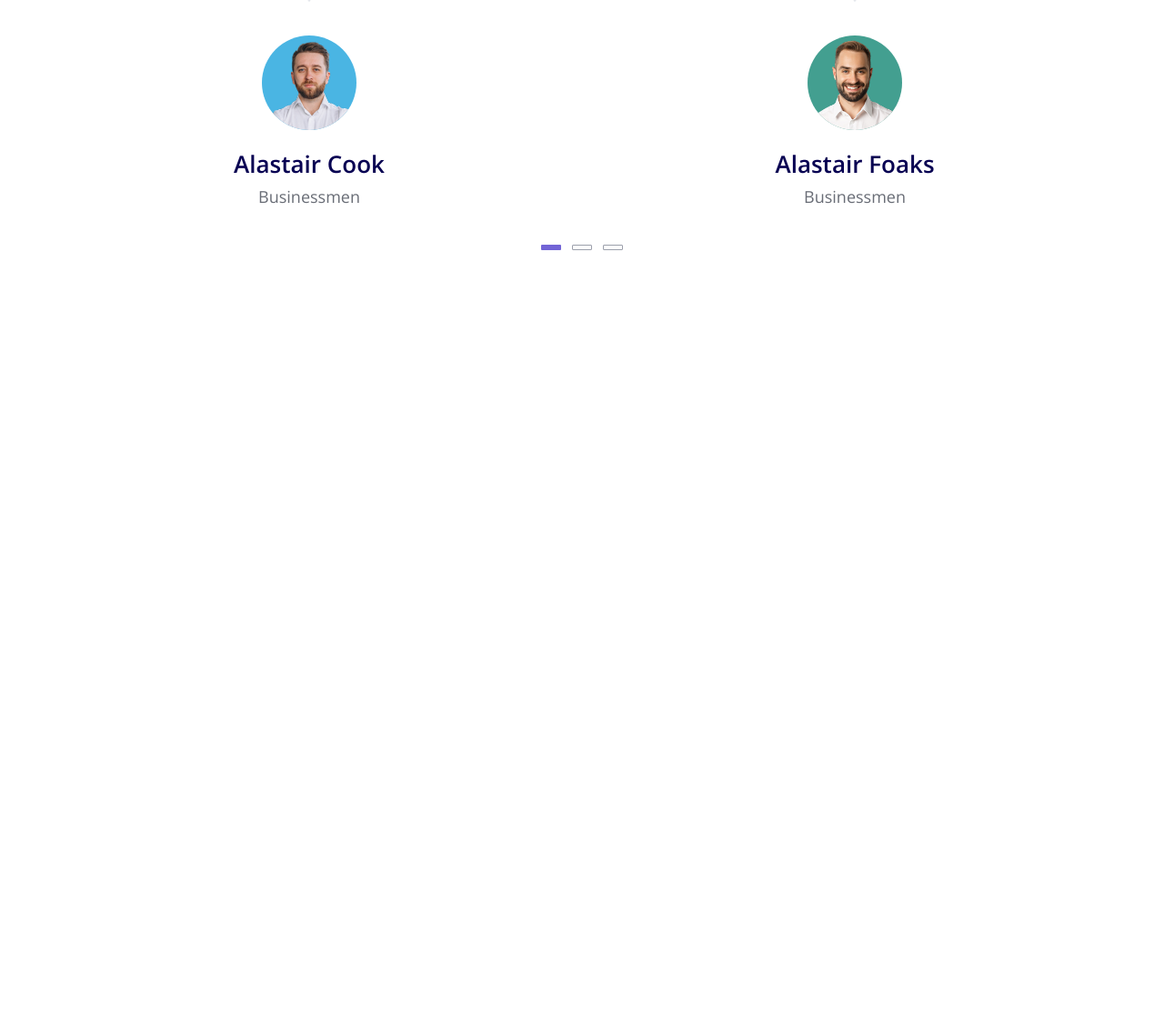
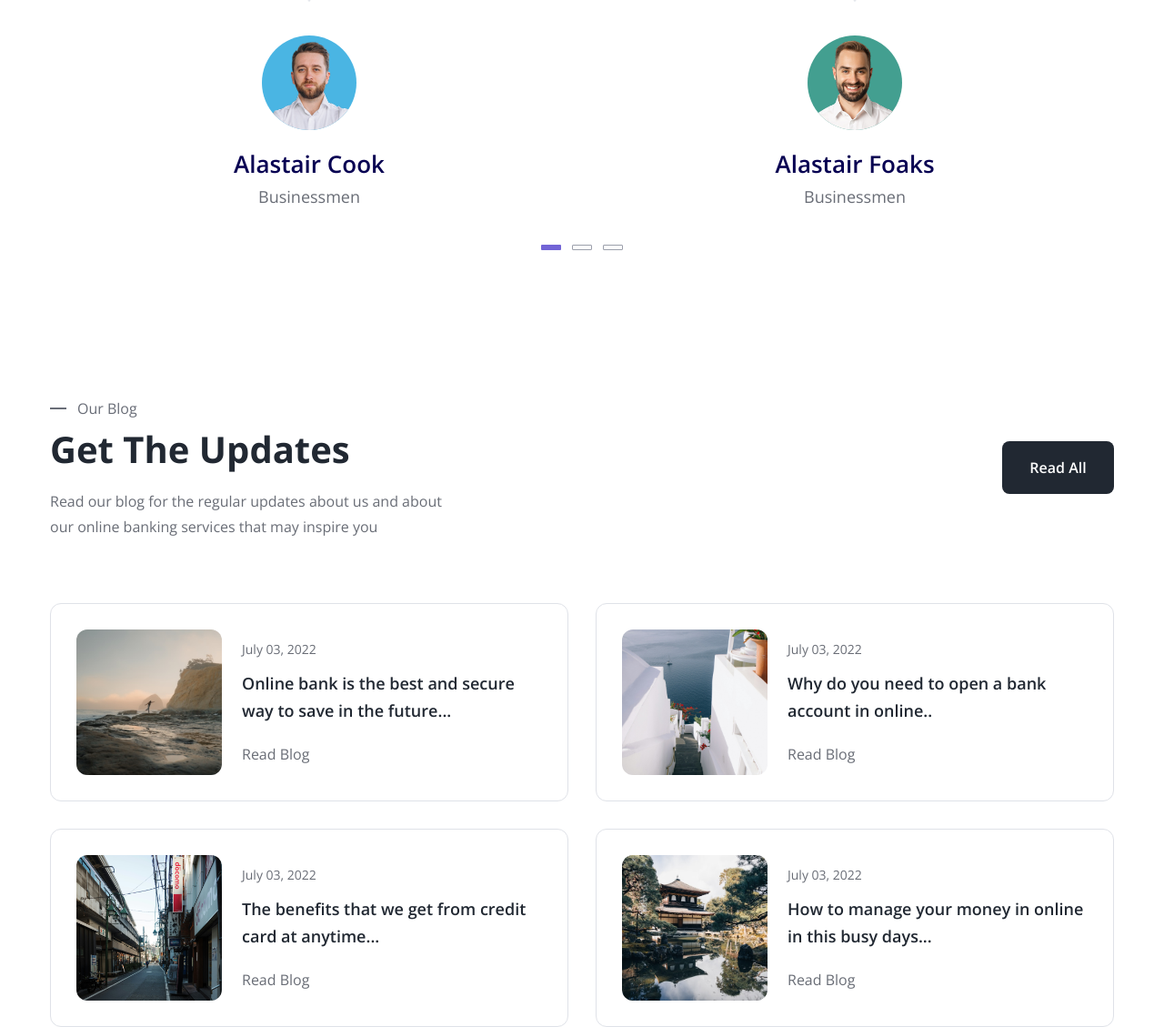
Before and after one commit to hoppv04/html_css_pro_project_5, a plain HTML site: page index.html in a window 1280 px wide. Shown: the part 3623-4752 px from the top of the page at 91% size. Before the commit the page ends 3898 px from the top, so only its background shows below. Drawn offline with nearby package versions, Linux system fonts and the light colour scheme.

Commit message:
add blog ui

```diff
--- a/asset/css/styles.css
+++ b/asset/css/styles.css
@@ -1026,3 +1026,96 @@ section + section {
   border-color: transparent;
   background-color: #7264d6;
 }
+
+/* Blog */
+.blog__header {
+  display: flex;
+  align-items: center;
+}
+
+.blog__header-content {
+  width: 435px;
+  flex-shrink: 0;
+}
+
+.blog__heading {
+  margin-top: 6px;
+}
+
+.blog__desc {
+  margin-top: 18px;
+  font-size: 1.6rem;
+  line-height: 1.75;
+}
+
+.blog__read-all {
+  margin-left: auto;
+  min-width: 123px;
+}
+
+.blog__list {
+  margin-top: 70px;
+  display: grid;
+  grid-template-columns: repeat(2, 1fr);
+  gap: 30px;
+}
+
+.blog__item {
+  padding: 28px;
+  display: flex;
+  align-items: center;
+  gap: 22px;
+  border-radius: 12px;
+  background: #fff;
+  border: 1px solid #dfe2e8;
+  transition: 0.5s;
+}
+
+.blog__item:hover {
+  border-color: transparent;
+  box-shadow: 0 20px 50px 0 rgba(0, 0, 0, 0.07);
+}
+
+.blog__figure {
+  flex-shrink: 0;
+  width: 160px;
+  height: 160px;
+  border-radius: 12px;
+  overflow: hidden;
+}
+
+.blog__img {
+  width: 100%;
+  height: 100%;
+  display: block;
+  object-fit: cover;
+}
+
+.blog__created-at {
+  color: var(--text-color);
+  font-size: 1.4rem;
+  font-weight: 400;
+  line-height: 1.71;
+}
+
+.blog__title {
+  margin-top: 10px;
+  display: inline-block;
+  color: var(--primary-color);
+  font-size: 1.8rem;
+  font-weight: 600;
+  line-height: 1.67;
+}
+
+.blog__read {
+  margin-top: 20px;
+  display: inline-block;
+  font-size: 1.6rem;
+  font-weight: 400;
+  line-height: 1.625;
+  color: var(--text-color);
+}
+
+.blog__read:hover {
+  color: #7264d6;
+}
--- a/index.html
+++ b/index.html
@@ -669,6 +669,115 @@
           </div>
         </div>
       </section>
+
+      <!-- Blog -->
+      <section class="blog">
+        <div class="container">
+          <header class="blog__header">
+            <div class="blog__header-content">
+              <span class="section-label">Our Blog</span>
+              <h2 class="section-heading blog__heading">Get The Updates</h2>
+              <p class="section-desc blog__desc">
+                Read our blog for the regular updates about us and about our
+                online banking services that may inspire you
+              </p>
+            </div>
+
+            <a href="#!" class="btn blog__read-all">Read All</a>
+          </header>
+
+          <div class="blog__list">
+            <!-- Blog Item 1 -->
+            <article class="blog__item">
+              <figure class="blog__figure">
+                <a href="#!">
+                  <img
+                    src="./asset/imgs/blog-01.jpg"
+                    alt="Online bank is the best and secure way to save in the future..."
+                    class="blog__img"
+                  />
+                </a>
+              </figure>
+              <div class="blog__content">
+                <time class="blog__created-at">July 03, 2022</time>
+                <h3>
+                  <a href="#!" class="blog__title"
+                    >Online bank is the best and secure way to save in the
+                    future...</a
+                  >
+                </h3>
+                <a href="#!" class="blog__read">Read Blog</a>
+              </div>
+            </article>
+
+            <!-- Blog Item 2 -->
+            <article class="blog__item">
+              <figure class="blog__figure">
+                <a href="#!">
+                  <img
+                    src="./asset/imgs/blog-02.jpg"
+                    alt="Why do you need to open a bank account in online.."
+                    class="blog__img"
+                  />
+                </a>
+              </figure>
+              <div class="blog__content">
+                <time class="blog__created-at">July 03, 2022</time>
+                <h3>
+                  <a href="#!" class="blog__title"
+                    >Why do you need to open a bank account in online..</a
+                  >
+                </h3>
+                <a href="#!" class="blog__read">Read Blog</a>
+              </div>
+            </article>
+
+            <!-- Blog Item 3 -->
+            <article class="blog__item">
+              <figure class="blog__figure">
+                <a href="#!">
+                  <img
+                    src="./asset/imgs/blog-03.jpg"
+                    alt="The benefits that we get from credit card at anytime..."
+                    class="blog__img"
+                  />
+                </a>
+              </figure>
+              <div class="blog__content">
+                <time class="blog__created-at">July 03, 2022</time>
+                <h3>
+                  <a href="#!" class="blog__title"
+                    >The benefits that we get from credit card at anytime...</a
+                  >
+                </h3>
+                <a href="#!" class="blog__read">Read Blog</a>
+              </div>
+            </article>
+
+            <!-- Blog Item 4 -->
+            <article class="blog__item">
+              <figure class="blog__figure">
+                <a href="#!">
+                  <img
+                    src="./asset/imgs/blog-04.jpg"
+                    alt="How to manage your money in online in this busy days..."
+                    class="blog__img"
+                  />
+                </a>
+              </figure>
+              <div class="blog__content">
+                <time class="blog__created-at">July 03, 2022</time>
+                <h3>
+                  <a href="#!" class="blog__title"
+                    >How to manage your money in online in this busy days...</a
+                  >
+                </h3>
+                <a href="#!" class="blog__read">Read Blog</a>
+              </div>
+            </article>
+          </div>
+        </div>
+      </section>
     </main>
   </body>
 </html>
```
Also changed, not shown: asset/imgs/blog-01.jpg (added), asset/imgs/blog-02.jpg (added), asset/imgs/blog-03.jpg (added), asset/imgs/blog-04.jpg (added).
